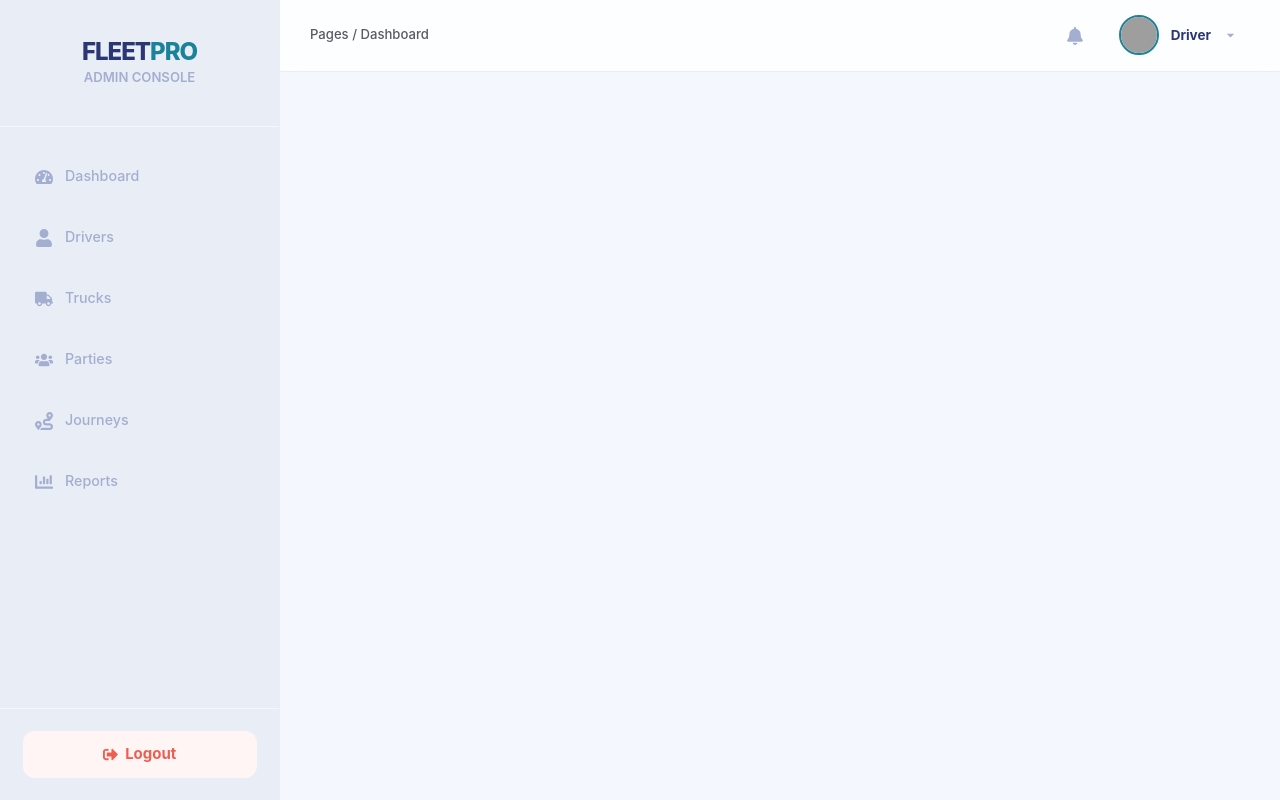
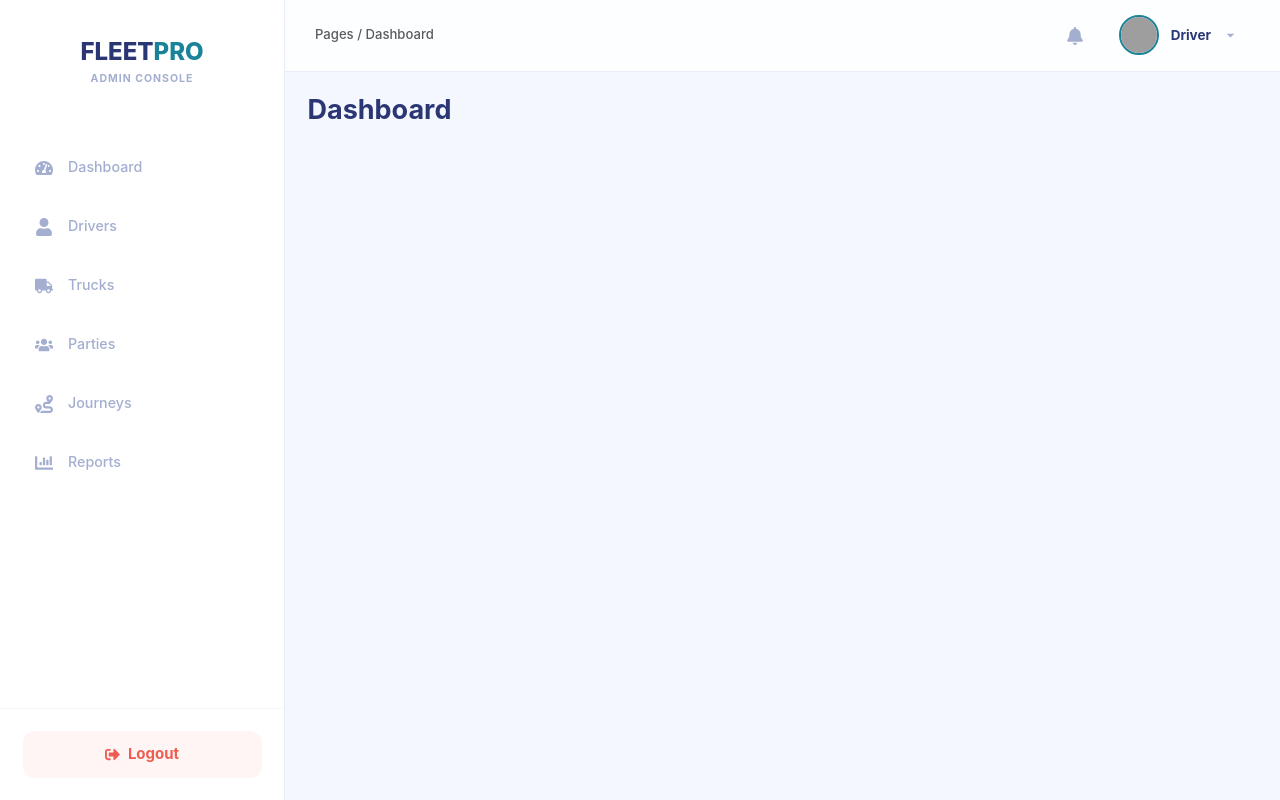
Before and after one commit to PatrickBett/Logistics-Management-System, a React (Vite) app in the folder frontend/: page /admin in a window 1280 px wide. Built offline with nearby package versions, Linux system fonts and the light colour scheme; no server answers; grey boxes are pictures that could not be loaded.

Commit message:
redirects file

```diff
--- a/frontend/src/pages/Admin/AdminDashboard.jsx
+++ b/frontend/src/pages/Admin/AdminDashboard.jsx
@@ -1,5 +1,5 @@
-import React, { useState } from "react";
-import { Outlet, useNavigate, NavLink } from "react-router-dom";
+import React, { useState, useEffect } from "react";
+import { Outlet, useNavigate, NavLink, useLocation } from "react-router-dom";
 import { toast } from "react-toastify";
 import Header from "./Header";
 import {
@@ -13,34 +13,38 @@ import {
 } from "react-icons/fa";
 
 function AdminDashboard() {
-  const [sidebarOpen, setSidebarOpen] = useState(true);
+  // Collapse sidebar by default on mobile, open on desktop
+  const [sidebarOpen, setSidebarOpen] = useState(window.innerWidth > 768);
   const navigate = useNavigate();
+  const location = useLocation();
+
+  // Close sidebar automatically on mobile after navigation
+  useEffect(() => {
+    if (window.innerWidth <= 768) {
+      setSidebarOpen(false);
+    }
+  }, [location]);
 
   const handleLogout = () => {
-    try {
-      localStorage.clear();
-      toast.success("Logged out successfully");
-      navigate("/");
-    } catch (e) {
-      console.error(e);
-    }
+    localStorage.clear();
+    toast.success("Logged out successfully");
+    navigate("/");
   };
 
   const toggleSidebar = () => setSidebarOpen((prev) => !prev);
 
-  // --- THE MODERN DASHBOARD PALETTE ---
   const styles = {
     layoutWrapper: {
       display: "flex",
       height: "100vh",
       width: "100vw",
-      backgroundColor: "#F4F7FE", // Professional Soft Blue-Grey Background
+      backgroundColor: "#F4F7FE",
       overflow: "hidden",
     },
     sidebar: {
-      width: sidebarOpen ? "280px" : "0px",
-      minWidth: sidebarOpen ? "280px" : "0px",
-      backgroundColor: "#E9EEF6",
+      width: sidebarOpen ? "285px" : "0px",
+      minWidth: sidebarOpen ? "285px" : "0px",
+      backgroundColor: "#FFFFFF", // Clean white looks better with the soft blue bg
       transition: "all 0.35s cubic-bezier(0.4, 0, 0.2, 1)",
       borderRight: "1px solid #E9EDF7",
       display: "flex",
@@ -51,32 +55,19 @@ function AdminDashboard() {
     logoSection: {
       padding: "2.5rem 1.5rem",
       textAlign: "center",
-      borderBottom: "1px solid #F4F7FE",
-    },
-    logoText: {
-      color: "#2B3674",
-      fontWeight: "800",
-      fontSize: "1.6rem",
-      letterSpacing: "-1px",
-      margin: 0,
-    },
-    navLinks: {
-      flexGrow: 1,
-      padding: "1.5rem 1rem",
-      overflowY: "auto",
     },
     link: ({ isActive }) => ({
       display: "flex",
       alignItems: "center",
       textDecoration: "none",
       padding: "12px 20px",
-      marginBottom: "10px",
+      marginBottom: "8px",
       borderRadius: "15px",
       fontSize: "0.95rem",
       fontWeight: isActive ? "700" : "500",
       color: isActive ? "#1a839a" : "#A3AED0",
       backgroundColor: isActive ? "#F4F7FE" : "transparent",
-      transition: "all 0.25s ease",
+      transition: "all 0.2s ease",
       position: "relative",
     }),
     activeIndicator: {
@@ -86,36 +77,6 @@ function AdminDashboard() {
       width: "4px",
       backgroundColor: "#1a839a",
       borderRadius: "4px",
-    },
-    mainContent: {
-      flexGrow: 1,
-      display: "flex",
-      flexDirection: "column",
-      height: "100vh",
-      overflow: "hidden", // Let the specific pages handle their own scrolling
-    },
-    contentArea: {
-      flexGrow: 1,
-      padding: "1.5rem",
-      overflowY: "auto",
-      scrollBehavior: "smooth",
-    },
-    logoutSection: {
-      padding: "1.5rem",
-      borderTop: "1px solid #F4F7FE",
-    },
-    logoutBtn: {
-      width: "100%",
-      padding: "12px",
-      borderRadius: "12px",
-      border: "none",
-      backgroundColor: "#FFF5F5",
-      color: "#EE5D50",
-      fontWeight: "700",
-      display: "flex",
-      alignItems: "center",
-      justifyContent: "center",
-      transition: "all 0.2s",
     },
   };
 
@@ -130,23 +91,63 @@ function AdminDashboard() {
 
   return (
     <div style={styles.layoutWrapper}>
+      <style>
+        {`
+          .nav-link-hover:hover {
+            color: #1a839a !important;
+            background-color: #F4F7FE !important;
+          }
+          .logout-btn:hover {
+            background-color: #fee2e2 !important;
+            transform: translateY(-1px);
+          }
+          @media (max-width: 768px) {
+            .sidebar-overlay {
+              position: fixed !important;
+              height: 100% !important;
+              box-shadow: ${sidebarOpen ? "20px 0 50px rgba(0,0,0,0.1)" : "none"};
+            }
+          }
+        `}
+      </style>
+
       {/* Sidebar */}
-      <aside style={styles.sidebar}>
+      <aside style={styles.sidebar} className="sidebar-overlay">
         <div style={styles.logoSection}>
-          <h3 style={styles.logoText}>
+          <h3
+            style={{
+              color: "#2B3674",
+              fontWeight: "800",
+              fontSize: "1.6rem",
+              margin: 0,
+            }}
+          >
             FLEET<span style={{ color: "#1a839a" }}>PRO</span>
           </h3>
-          <small style={{ color: "#A3AED0", fontWeight: "600" }}>
-            ADMIN CONSOLE
+          <small
+            style={{
+              color: "#A3AED0",
+              fontWeight: "700",
+              textTransform: "uppercase",
+              fontSize: "0.7rem",
+              letterSpacing: "1px",
+            }}
+          >
+            Admin Console
           </small>
         </div>
 
-        <nav style={styles.navLinks}>
+        <nav style={{ flexGrow: 1, padding: "1rem" }}>
           {menuItems.map((item) => (
-            <NavLink key={item.path} to={item.path} style={styles.link}>
+            <NavLink
+              key={item.path}
+              to={item.path}
+              style={styles.link}
+              className="nav-link-hover"
+            >
               {({ isActive }) => (
                 <>
-                  <span style={{ marginRight: "12px", fontSize: "1.2rem" }}>
+                  <span style={{ marginRight: "15px", fontSize: "1.2rem" }}>
                     {item.icon}
                   </span>
                   <span>{item.label}</span>
@@ -157,24 +158,56 @@ function AdminDashboard() {
           ))}
         </nav>
 
-        <div style={styles.logoutSection}>
+        <div style={{ padding: "1.5rem", borderTop: "1px solid #F4F7FE" }}>
           <button
-            style={styles.logoutBtn}
+            className="logout-btn"
+            style={{
+              width: "100%",
+              padding: "12px",
+              borderRadius: "12px",
+              border: "none",
+              backgroundColor: "#FFF5F5",
+              color: "#EE5D50",
+              fontWeight: "700",
+              display: "flex",
+              alignItems: "center",
+              justifyContent: "center",
+              transition: "0.2s",
+            }}
             onClick={handleLogout}
-            className="btn-logout-hover"
           >
-            <FaSignOutAlt className="me-2" />
+            <FaSignOutAlt style={{ marginRight: "8px" }} />
             Logout
           </button>
         </div>
       </aside>
 
-      {/* Main Content Wrapper */}
-      <main style={styles.mainContent}>
+      {/* Main Content */}
+      <main
+        style={{
+          flexGrow: 1,
+          display: "flex",
+          flexDirection: "column",
+          minWidth: 0,
+        }}
+      >
         <Header onToggleSidebar={toggleSidebar} sidebarOpen={sidebarOpen} />
 
-        {/* The Page Container where Outlet renders your components */}
-        <div style={styles.contentArea}>
+        <div style={{ flexGrow: 1, padding: "1.5rem", overflowY: "auto" }}>
+          {/* Internal Page Title (Optional) */}
+          <div style={{ marginBottom: "1.5rem" }}>
+            <h2
+              style={{
+                color: "#2B3674",
+                fontWeight: "700",
+                fontSize: "1.8rem",
+              }}
+            >
+              {menuItems.find((i) => i.path === location.pathname)?.label ||
+                "Dashboard"}
+            </h2>
+          </div>
+
           <Outlet />
         </div>
       </main>
--- a/frontend/src/pages/Admin/Header.jsx
+++ b/frontend/src/pages/Admin/Header.jsx
@@ -219,7 +219,9 @@ function Header({ onToggleSidebar, sidebarOpen }) {
               >
                 Update Profile
               </button>
+
             </div>
+
           )}
         </div>
       </div>
--- a/frontend/src/pages/User/UserDashboardLayout.jsx
+++ b/frontend/src/pages/User/UserDashboardLayout.jsx
@@ -1,5 +1,5 @@
-import React, { useState } from "react";
-import { Outlet, useNavigate, NavLink } from "react-router-dom";
+import React, { useState, useEffect } from "react";
+import { Outlet, useNavigate, NavLink, useLocation } from "react-router-dom";
 import { toast } from "react-toastify";
 import Header from "../Admin/Header";
 import {
@@ -10,26 +10,30 @@ import {
 } from "react-icons/fa";
 
 function UserDashboardLayout() {
-  const [sidebarOpen, setSidebarOpen] = useState(true);
+  const [sidebarOpen, setSidebarOpen] = useState(window.innerWidth > 768);
   const navigate = useNavigate();
+  const location = useLocation();
 
   const brandTeal = "#1a839a";
   const darkNavy = "#2B3674";
 
+  // Auto-close sidebar on mobile after route change
+  useEffect(() => {
+    if (window.innerWidth <= 768) {
+      setSidebarOpen(false);
+    }
+  }, [location]);
+
   const handleLogout = () => {
-    try {
-      localStorage.clear();
-      toast.success("Logged out successfully");
-      navigate("/");
-      window.location.reload();
-    } catch (e) {
-      console.error("Logout error:", e);
-    }
+    localStorage.clear();
+    toast.success("Logged out successfully");
+    navigate("/");
+    // Reloading isn't always necessary with navigate, but keeps state clean
+    window.location.reload();
   };
 
   const toggleSidebar = () => setSidebarOpen((prev) => !prev);
 
-  // --- MODERN UI STYLES ---
   const styles = {
     layoutWrapper: {
       display: "flex",
@@ -41,28 +45,13 @@ function UserDashboardLayout() {
     sidebar: {
       width: sidebarOpen ? "280px" : "0px",
       minWidth: sidebarOpen ? "280px" : "0px",
-      backgroundColor: "#E9EEF6",
+      backgroundColor: "#FFFFFF", // White sidebar looks cleaner against the blue background
       transition: "all 0.35s cubic-bezier(0.4, 0, 0.2, 1)",
       borderRight: "1px solid #E9EDF7",
       display: "flex",
       flexDirection: "column",
       overflow: "hidden",
       zIndex: 1050,
-    },
-    logoSection: {
-      padding: "2.5rem 1.5rem",
-      borderBottom: "1px solid #F4F7FE",
-    },
-    logoText: {
-      color: darkNavy,
-      fontWeight: "800",
-      fontSize: "1.5rem",
-      letterSpacing: "-1px",
-      margin: 0,
-    },
-    navLinks: {
-      flexGrow: 1,
-      padding: "1.5rem 1rem",
     },
     link: ({ isActive }) => ({
       display: "flex",
@@ -74,47 +63,10 @@ function UserDashboardLayout() {
       fontSize: "0.95rem",
       fontWeight: isActive ? "700" : "500",
       color: isActive ? brandTeal : "#A3AED0",
-      backgroundColor: isActive ? `${brandTeal}10` : "transparent", // 10% opacity teal
+      backgroundColor: isActive ? `${brandTeal}10` : "transparent",
       transition: "all 0.25s ease",
       position: "relative",
     }),
-    activeIndicator: {
-      position: "absolute",
-      left: "0",
-      height: "25px",
-      width: "4px",
-      backgroundColor: brandTeal,
-      borderRadius: "0 4px 4px 0",
-    },
-    mainContent: {
-      flexGrow: 1,
-      display: "flex",
-      flexDirection: "column",
-      height: "100vh",
-      overflow: "hidden",
-    },
-    contentArea: {
-      flexGrow: 1,
-      padding: "1.5rem",
-      overflowY: "auto",
-    },
-    logoutSection: {
-      padding: "1.5rem",
-      borderTop: "1px solid #F4F7FE",
-    },
-    logoutBtn: {
-      width: "100%",
-      padding: "12px",
-      borderRadius: "12px",
-      border: "none",
-      backgroundColor: "#FFF5F5",
-      color: "#EE5D50",
-      fontWeight: "700",
-      display: "flex",
-      alignItems: "center",
-      justifyContent: "center",
-      transition: "all 0.2s",
-    },
   };
 
   const menuItems = [
@@ -125,13 +77,33 @@ function UserDashboardLayout() {
 
   return (
     <div style={styles.layoutWrapper}>
+      <style>
+        {`
+          .user-nav-hover:hover {
+            color: ${brandTeal} !important;
+            background-color: ${brandTeal}05 !important;
+          }
+          @media (max-width: 768px) {
+            .sidebar-mobile-overlay {
+              position: fixed !important;
+              height: 100% !important;
+              box-shadow: ${sidebarOpen ? "15px 0 40px rgba(0,0,0,0.1)" : "none"};
+            }
+          }
+        `}
+      </style>
+
       {/* Sidebar */}
-      <aside
-        style={styles.sidebar}
-        className={sidebarOpen ? "" : "d-none d-md-flex"}
-      >
-        <div style={styles.logoSection}>
-          <h3 style={styles.logoText}>
+      <aside style={styles.sidebar} className="sidebar-mobile-overlay">
+        <div style={{ padding: "2.5rem 1.5rem", textAlign: "center" }}>
+          <h3
+            style={{
+              color: darkNavy,
+              fontWeight: "800",
+              fontSize: "1.5rem",
+              margin: 0,
+            }}
+          >
             FLEET<span style={{ color: brandTeal }}>PRO</span>
           </h3>
           <small
@@ -143,29 +115,57 @@ function UserDashboardLayout() {
               letterSpacing: "1px",
             }}
           >
-            Admin Portal
+            Driver Console
           </small>
         </div>
 
-        <nav style={styles.navLinks}>
+        <nav style={{ flexGrow: 1, padding: "1.5rem 1rem" }}>
           {menuItems.map((item) => (
-            <NavLink key={item.path} to={item.path} style={styles.link}>
+            <NavLink
+              key={item.path}
+              to={item.path}
+              style={styles.link}
+              className="user-nav-hover"
+            >
               {({ isActive }) => (
                 <>
-                  {isActive && <div style={styles.activeIndicator} />}
                   <span style={{ marginRight: "12px", fontSize: "1.2rem" }}>
                     {item.icon}
                   </span>
                   <span>{item.label}</span>
+                  {isActive && (
+                    <div
+                      style={{
+                        position: "absolute",
+                        right: "0",
+                        height: "25px",
+                        width: "4px",
+                        backgroundColor: brandTeal,
+                        borderRadius: "4px 0 0 4px",
+                      }}
+                    />
+                  )}
                 </>
               )}
             </NavLink>
           ))}
         </nav>
 
-        <div style={styles.logoutSection}>
+        <div style={{ padding: "1.5rem", borderTop: "1px solid #F4F7FE" }}>
           <button
-            style={styles.logoutBtn}
+            style={{
+              width: "100%",
+              padding: "12px",
+              borderRadius: "12px",
+              border: "none",
+              backgroundColor: "#FFF5F5",
+              color: "#EE5D50",
+              fontWeight: "700",
+              display: "flex",
+              alignItems: "center",
+              justifyContent: "center",
+              transition: "0.2s",
+            }}
             onClick={handleLogout}
             onMouseOver={(e) =>
               (e.currentTarget.style.backgroundColor = "#ffebeb")
@@ -174,16 +174,34 @@ function UserDashboardLayout() {
               (e.currentTarget.style.backgroundColor = "#FFF5F5")
             }
           >
-            <FaSignOutAlt className="me-2" />
+            <FaSignOutAlt style={{ marginRight: "8px" }} />
             Logout
           </button>
         </div>
       </aside>
 
       {/* Main Content */}
-      <main style={styles.mainContent}>
+      <main
+        style={{
+          flexGrow: 1,
+          display: "flex",
+          flexDirection: "column",
+          minWidth: 0,
+        }}
+      >
         <Header onToggleSidebar={toggleSidebar} sidebarOpen={sidebarOpen} />
-        <div style={styles.contentArea}>
+
+        <div style={{ flexGrow: 1, padding: "1.5rem", overflowY: "auto" }}>
+          {/* Page Context Heading */}
+          <div style={{ marginBottom: "1.5rem" }}>
+            <h2
+              style={{ color: darkNavy, fontWeight: "700", fontSize: "1.6rem" }}
+            >
+              {menuItems.find((i) => i.path === location.pathname)?.label ||
+                "Welcome Back"}
+            </h2>
+          </div>
+
           <Outlet />
         </div>
       </main>
```
Also changed, not shown: 2 other files (tests, documents, lock files or other folders).
